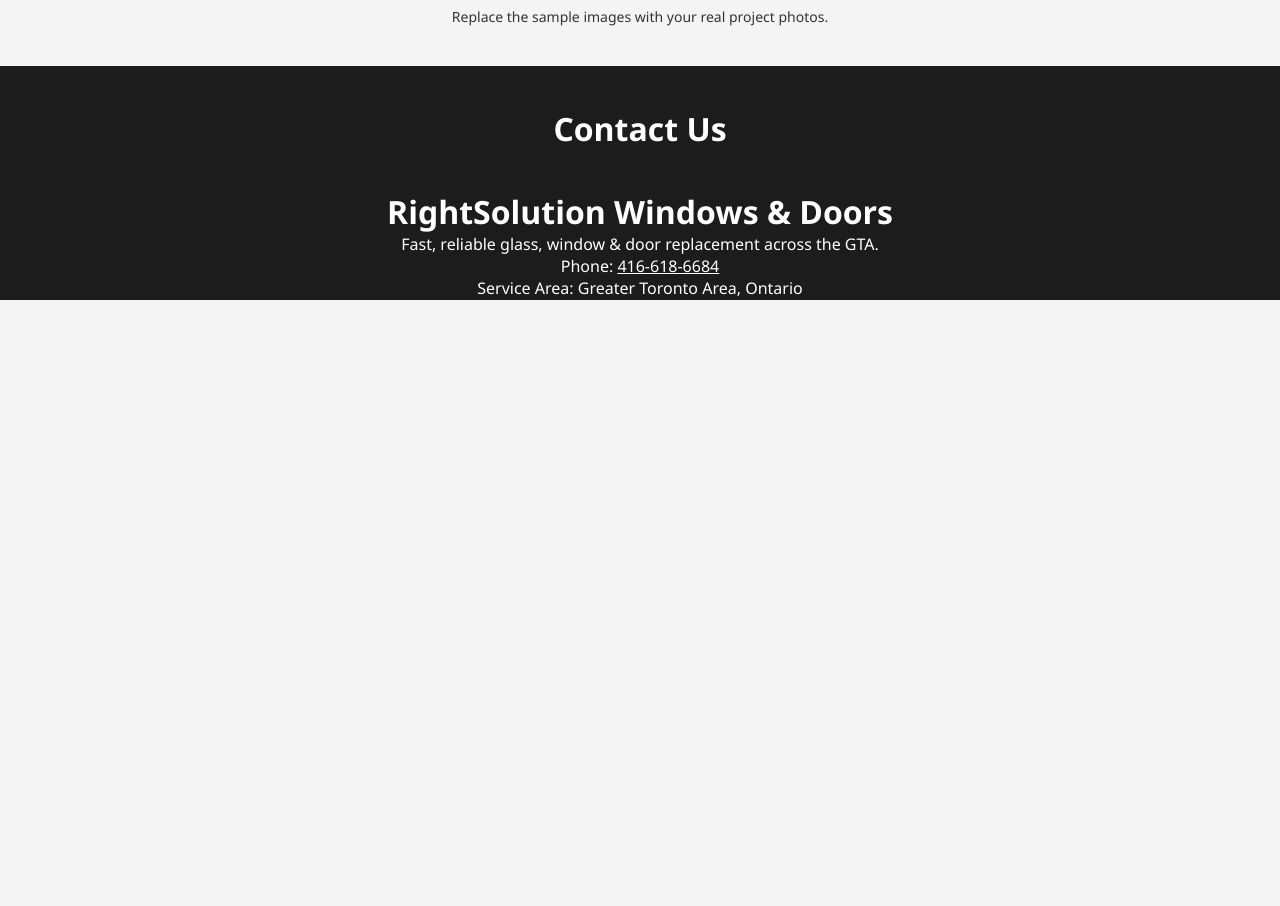
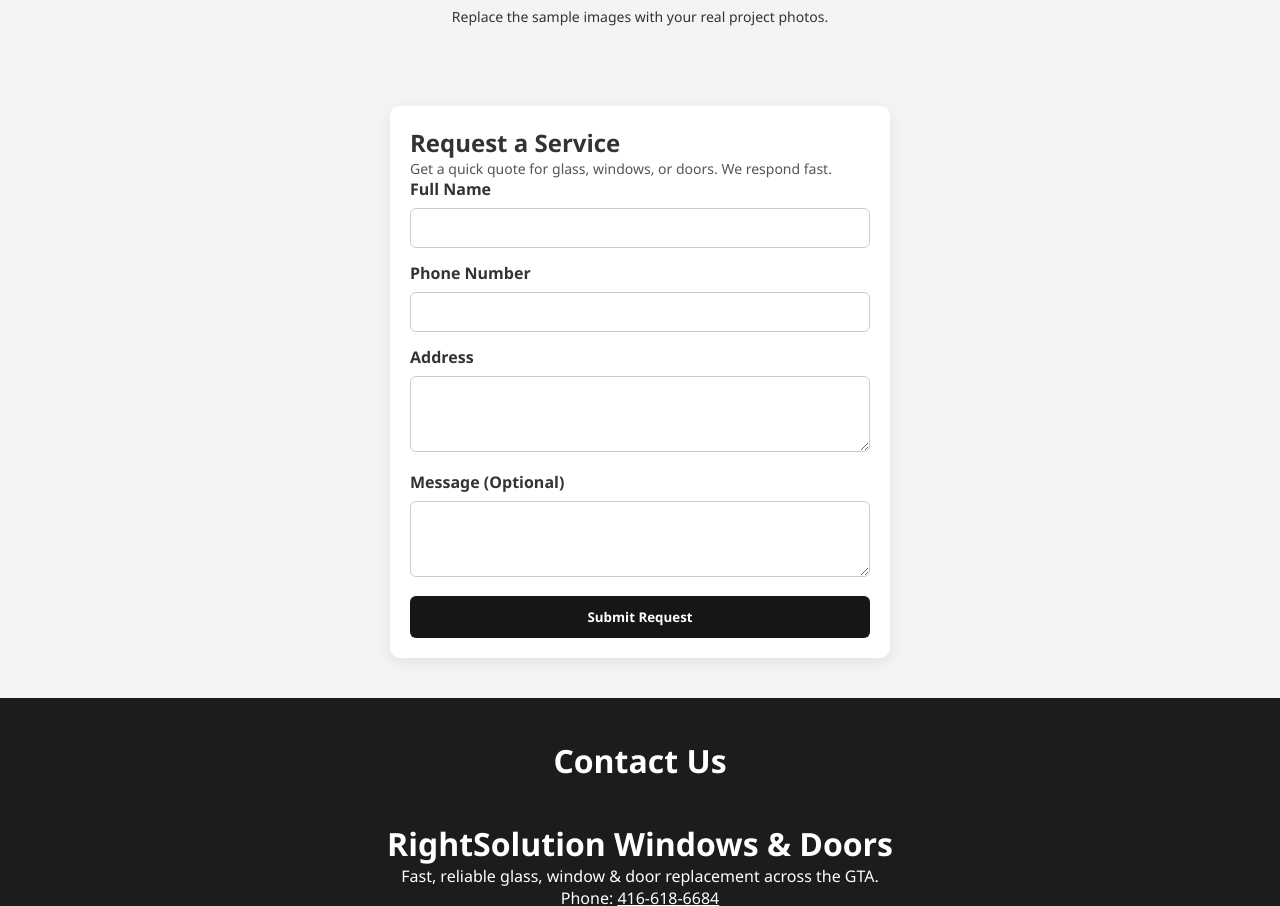
Before and after one commit to Sanjaykumar786/Rightsolution_site, a plain HTML site: page index.html in a window 1280 px wide. Shown: the part 1659-2565 px from the top of the page. Before the commit the page ends 1959 px from the top, so only its background shows below. Drawn offline with Linux system fonts and the light colour scheme.

Commit message:
add a form to get customers data and query

```diff
--- a/index.html
+++ b/index.html
@@ -80,6 +80,35 @@
         </div>
         <p class="gallery-note">Replace the sample images with your real project photos.</p>
     </section>
+    <!-- REQUEST FORM -->
+    <div style="max-width:500px;margin:40px auto;padding:20px;background:#fff;border-radius:10px;box-shadow:0 4px 15px rgba(0,0,0,0.08);font-family:Arial, sans-serif;">
+  <h2 style="margin-top:0;">Request a Service</h2>
+  <p style="color:#555;font-size:14px;">Get a quick quote for glass, windows, or doors. We respond fast.</p>
+
+  <form method="POST" name="contact-form">
+
+    <label style="font-weight:600;">Full Name</label>
+    <input type="text" name="name" required
+      style="width:100%;padding:10px;margin:8px 0 14px 0;border:1px solid #ccc;border-radius:6px;">
+
+    <label style="font-weight:600;">Phone Number</label>
+    <input type="tel" name="phone" required
+      style="width:100%;padding:10px;margin:8px 0 14px 0;border:1px solid #ccc;border-radius:6px;">
+
+    <label style="font-weight:600;">Address</label>
+    <textarea name="address" rows="3" required
+      style="width:100%;padding:10px;margin:8px 0 14px 0;border:1px solid #ccc;border-radius:6px;"></textarea>
+
+    <label style="font-weight:600;">Message (Optional)</label>
+    <textarea name="message" rows="3"
+      style="width:100%;padding:10px;margin:8px 0 14px 0;border:1px solid #ccc;border-radius:6px;"></textarea>
+
+    <button type="submit"
+      style="width:100%;padding:12px;background:#141618;color:#fff;font-weight:600;border:none;border-radius:6px;cursor:pointer;">
+      Submit Request
+    </button>
+  </form>
+</div>
 
     <!-- CONTACT -->
     <section class="contact" id="contact">
```
